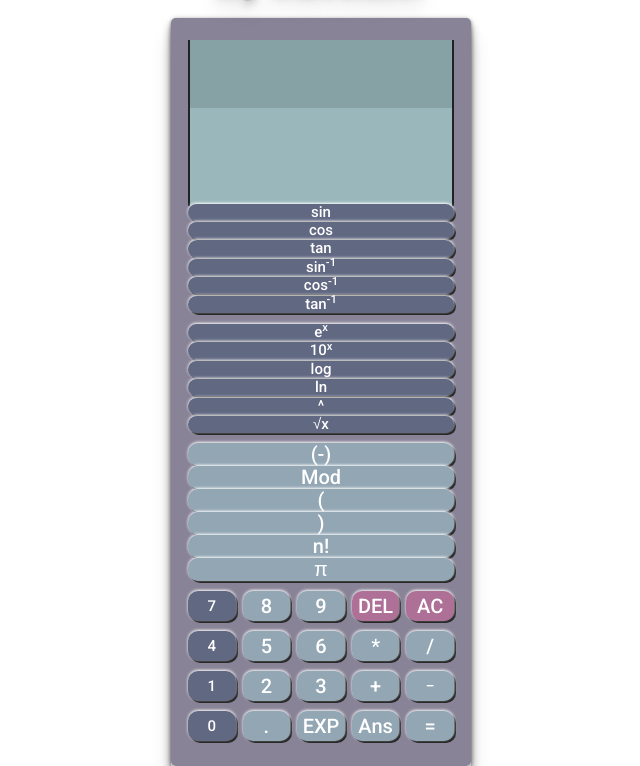
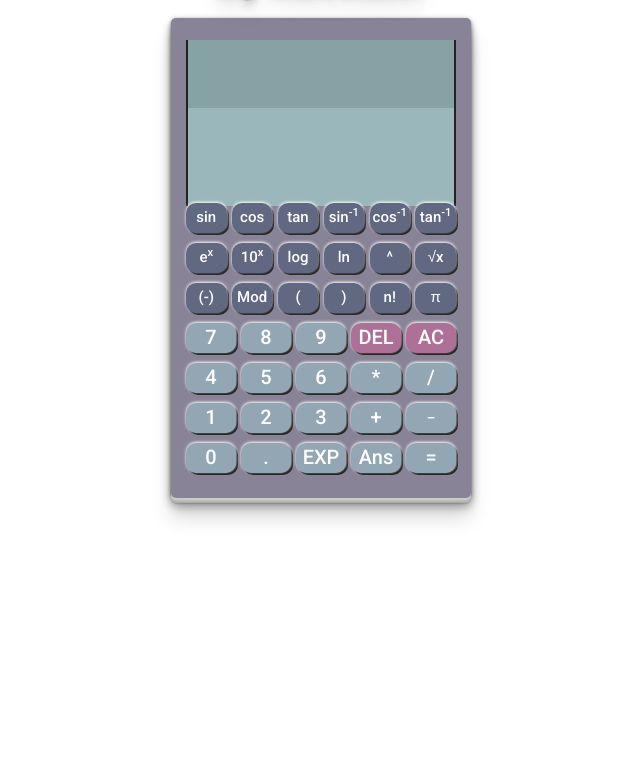
Before and after one commit to tobibello/scientific-calculator, a plain HTML site: page index.html in a window 1280 px wide. Shown: the part 62-828 px from the top of the page, without its empty margins (319-959 px from the left). After the commit the page ends 800 px from the top, so only its background shows below. Drawn offline with Linux system fonts and the light colour scheme.

Commit message:
redesign of calculator

```diff
--- a/css/styles.css
+++ b/css/styles.css
@@ -41,7 +41,7 @@ CALCULATOR
 table{
     width: 300px;
     margin: auto;
-    border-spacing:7px 10px;
+    border-spacing:5px 10px;
     border-radius: 5px;
     padding: 25px 10px 15px;
     box-shadow: 0 1px 0 #ccc,
@@ -92,10 +92,22 @@ thead td{
 }
 
 tbody td{
-    width: 16.66%;
+    width: 20%;
     height: 30px;
     padding:0;
     text-align: center;
+}
+tbody div{
+    height: 100%;
+    width:15%;
+    float:left;
+    margin: 0 1%;
+}
+tbody div:first-of-type{
+    margin-left:0;
+}
+tbody div:last-of-type{
+    margin-right:0;
 }
 
 tbody button{
@@ -110,8 +122,11 @@ tbody button{
                 2px 2px #222;
 }
 
-tbody tr:nth-child(-n+2) button,
-tbody tr:nth-last-child(-n+4) td:first-of-type button{
+tbody button:focus{
+    outline: 0;
+}
+
+tbody tr:nth-child(-n+3) button{
     font-size: 15px;
 }
 
@@ -145,7 +160,6 @@ tbody button{
 tbody button:active{
     background-color: #73818c;
 }
-tbody tr:nth-child(-n+2) button,
-tbody tr:nth-last-child(-n+4) td:first-of-type button{
+tbody tr:nth-child(-n+3) button{
     background-color: #616882;
 }
```
Also changed, not shown: index.html (+4 -2 lines).
